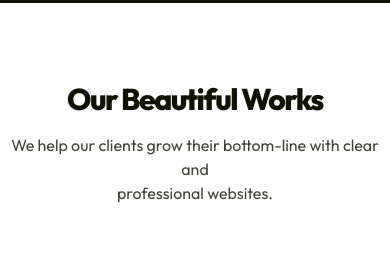
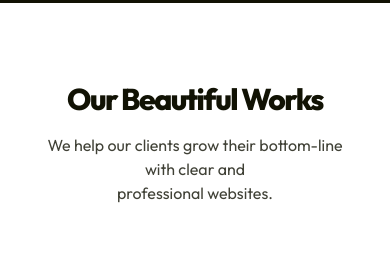
Before and after one commit to mehedihasanfaiyaz/kronix-saas, a React (Vite) app: page / in a window 390 px wide. Shown: the part 2560-2815 px from the top of the page. Built offline with nearby package versions, Linux system fonts and the light colour scheme.

Commit message:
style(TitleLight): margin

```diff
--- a/src/components/TitleLight.tsx
+++ b/src/components/TitleLight.tsx
@@ -28,7 +28,7 @@ export default function TitleLight({
       </h1>
       <div className="pt-4">
         <p
-          className={`text-background opacity-80 md:text-lg ${descriptionStyles}`}
+          className={`mx-8 text-background opacity-80 md:text-lg ${descriptionStyles}`}
         >
           {description &&
             description.split("\n").map((line, index) => (
```
